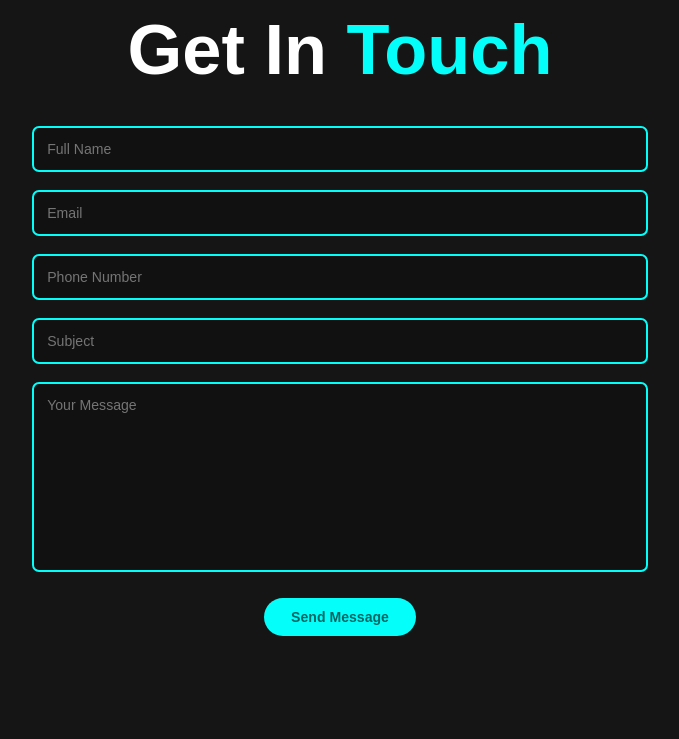
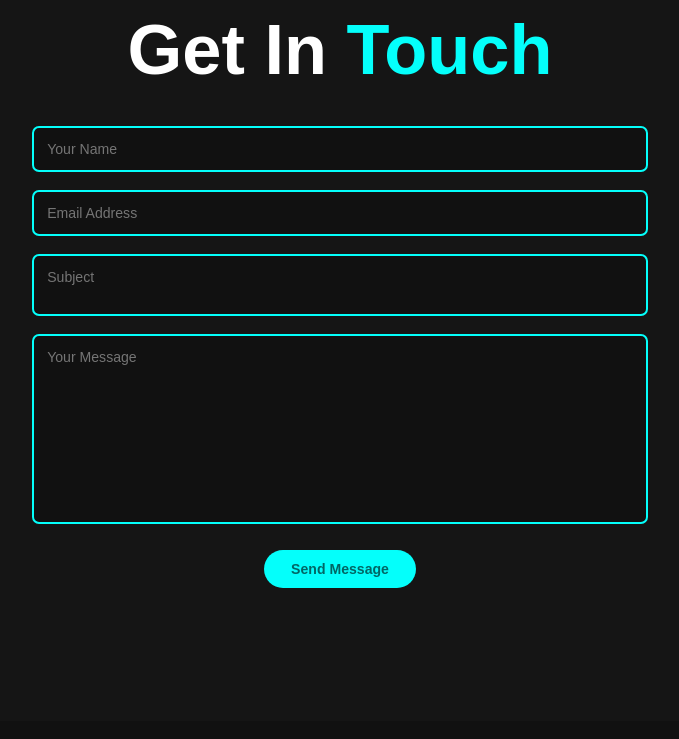
Before and after one commit to TheRealAndreaTrotta/Andrea-Trotta-s-Portfolio, a plain HTML site: page index.html in a window 1280 px wide. Shown: the part 3100-3839 px from the top of the page, without its empty margins (300-979 px from the left). Drawn offline with nearby package versions, Linux system fonts and the light colour scheme.

Commit message:
get in touch

```diff
--- a/index.html
+++ b/index.html
@@ -167,14 +167,12 @@
     <section class="contact" id="contact">
         <h2 class="heading">Get In <span>Touch</span></h2>
 
-        <form action="#">
+        <form action="https://formcarry.com/s/QvT0RXRTFsk" method="POST">
 
             <div class="input-box">
-                <input type="text" placeholder="Full Name" required>
-                <input type="email" placeholder="Email" required>
-                <input type="text" placeholder="Phone Number">
-                <input type="text" placeholder="Subject" required>
-
+                <input id="name" type="text" name="name" placeholder="Your Name" required/>
+                <input id="email" type="email" name="email" placeholder="Email Address" required/>
+                <textarea id="textArea" name="subject" placeholder="Subject" required></textarea>
                 <textarea name="textarea" id="textarea" cols="30" rows="10" placeholder="Your Message" required></textarea>
             </div>
 
```
Also changed, not shown: 1 other file.
